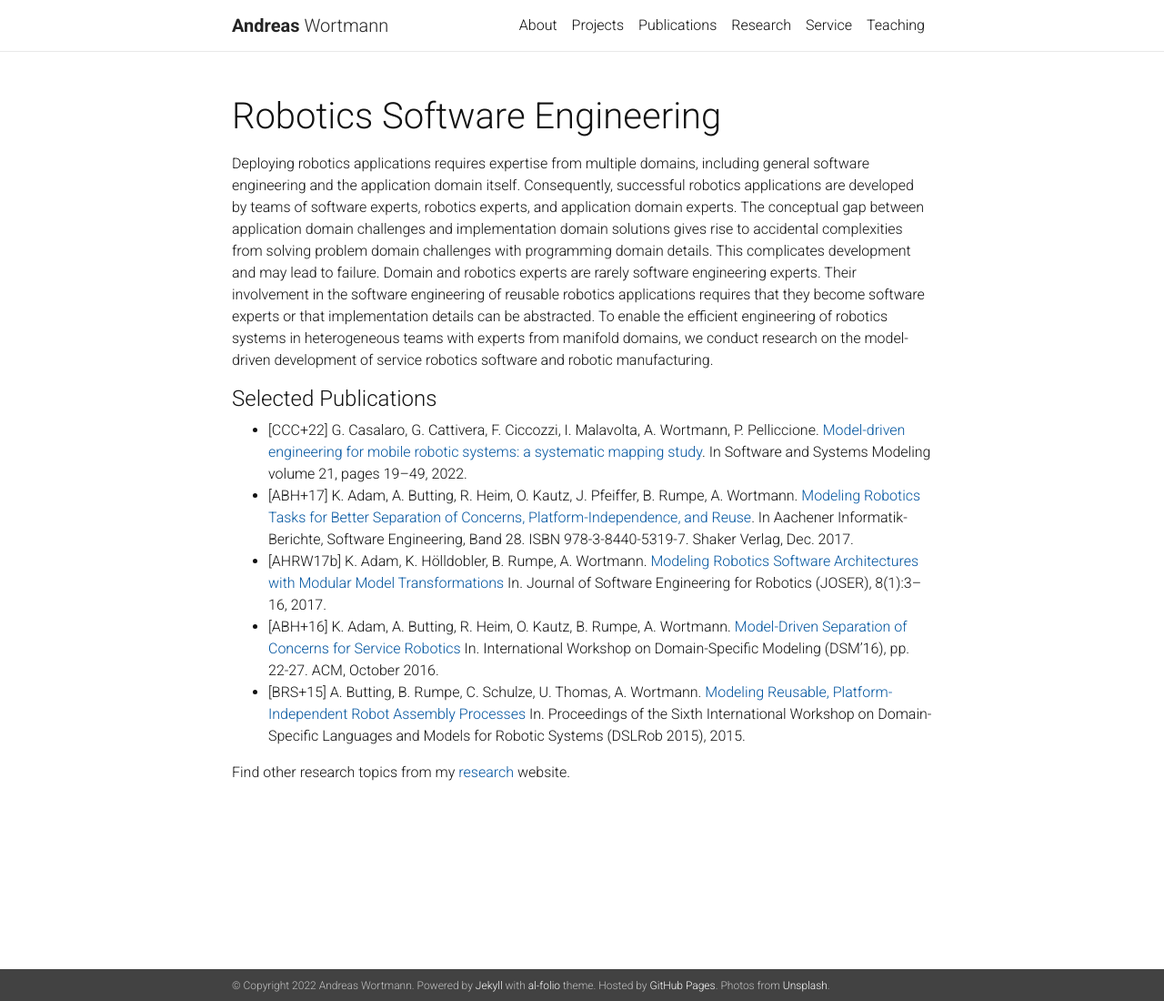
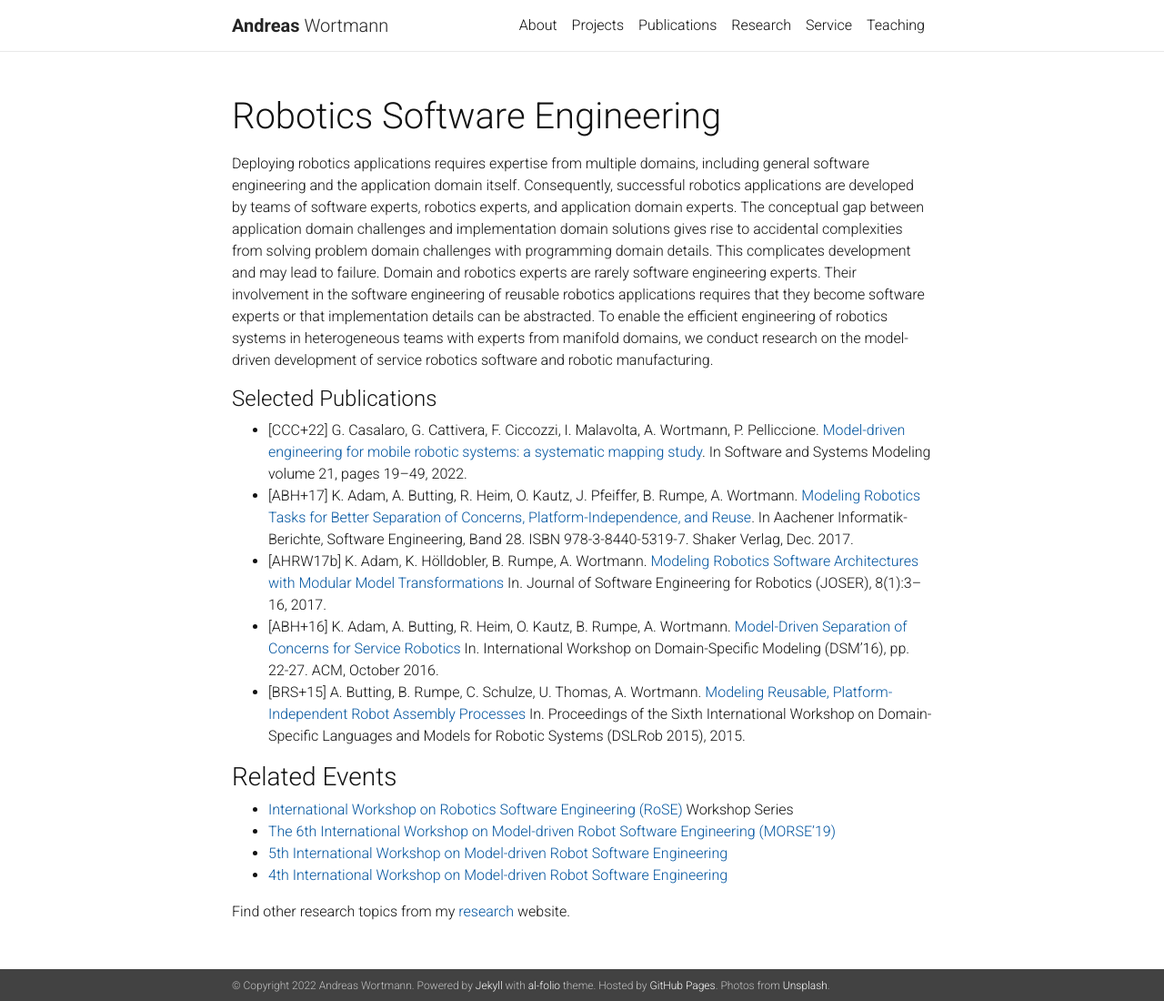
Before and after one commit to awortmann/awortmann.github.io, a Jekyll site: the page built from _pages/topics/robotics.md, in a window 1280 px wide and 1100 px high. Shown: the whole window at 91% size. Built offline with Jekyll 4.4.1, drawn with Linux system fonts in a browser that asks for light colours; nearby versions of some CDN libraries; a style sheet for code colours, icons or effects is not loaded.

Commit message:
Minor update

```diff
--- a/_pages/topics/robotics.md
+++ b/_pages/topics/robotics.md
@@ -16,5 +16,13 @@ Deploying robotics applications requires expertise from multiple domains, includ
 - [ABH+16] K. Adam, A. Butting, R. Heim, O. Kautz, B. Rumpe, A. Wortmann. [Model-Driven Separation of Concerns for Service Robotics](../downloads/paper/2016/Model-Driven-Separation-of-Concerns-for-Service-Robotics.pdf) In. International Workshop on Domain-Specific Modeling (DSM'16), pp. 22-27. ACM, October 2016.
 - [BRS+15] A. Butting, B. Rumpe, C. Schulze, U. Thomas, A. Wortmann. [Modeling Reusable, Platform-Independent Robot Assembly Processes](../downloads/paper/2015/Modeling-Reusable-Platform-Independent-Robot-Assembly-Processes.pdf) In. Proceedings of the Sixth International Workshop on Domain-Specific Languages and Models for Robotic Systems (DSLRob 2015), 2015.
 
+### Related Events
+
+- [International Workshop on Robotics Software Engineering (RoSE)](https://rose-workshops.github.io/) Workshop Series
+- [The 6th International Workshop on Model-driven Robot Software Engineering (MORSE'19)](http://st.inf.tu-dresden.de/MORSE19/)
+- [5th International Workshop on Model-driven Robot Software Engineering](http://st.inf.tu-dresden.de/MORSE18/)
+- [4th International Workshop on Model-driven Robot Software Engineering](http://st.inf.tu-dresden.de/MORSE17/)
+
+
 
 Find other research topics from my [research](../../research/) website.
```
Also changed, not shown: _pages/topics/digital_twins.md (+7 -0 lines), _pages/topics/software_language_engineering.md (+6 -0 lines).
